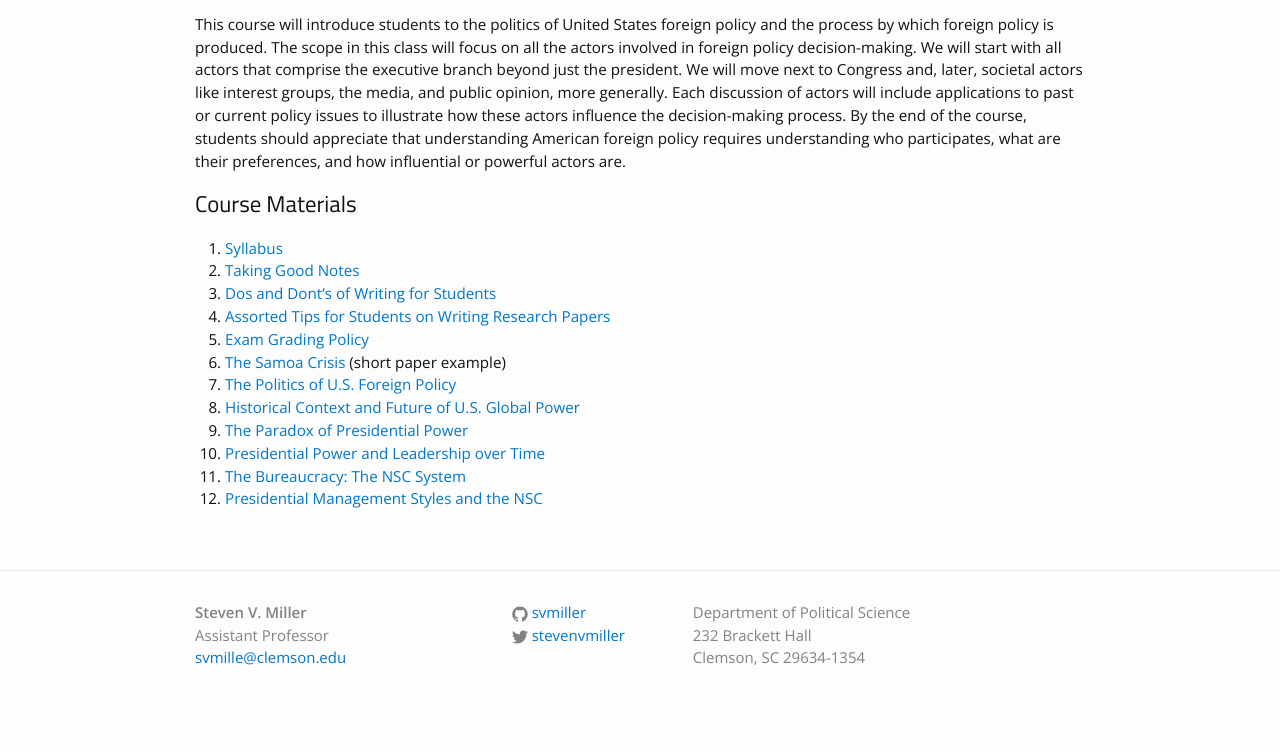
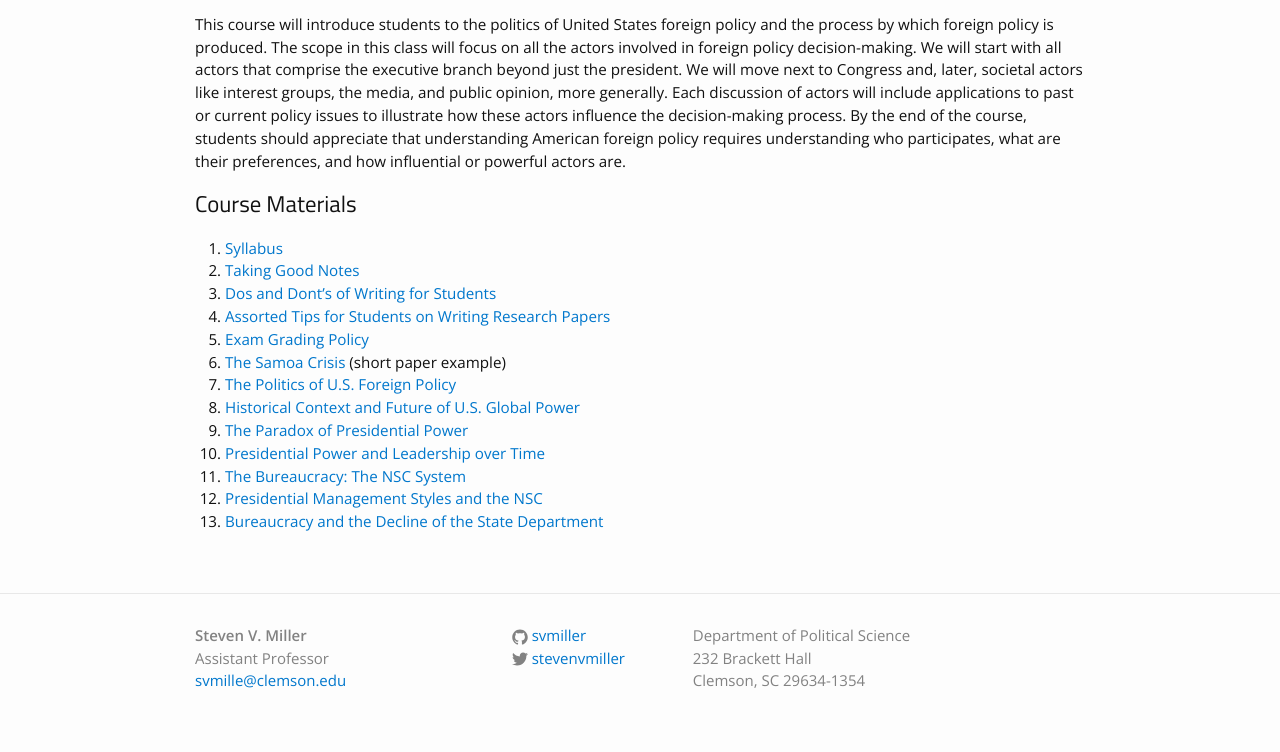
Before and after one commit to svmiller/svmiller.github.io, a Jekyll site: the page built from teaching/posc-3630.md, in a window 1280 px wide. Shown: the part 483-1235 px from the top of the page. Built offline with Jekyll 4.4.1, drawn with Linux system fonts in a browser that asks for light colours; some web fonts are replaced; before the commit the page ends 1212 px from its top, so only the background shows below that.

Commit message:
add lecture (02.02.2016)

```diff
--- a/teaching/posc-3630.md
+++ b/teaching/posc-3630.md
@@ -22,3 +22,4 @@ This course will introduce students to the politics of United States foreign pol
 10. [Presidential Power and Leadership over Time](https://www.dropbox.com/s/t4t43ijs42p97n9/posc3630-lecture-presidential-power-over-time.pdf?dl=0)
 11. [The Bureaucracy: The NSC System](https://www.dropbox.com/s/hb38gomh4lqe10o/posc3630-lecture-bureaucracy-nsc.pdf?dl=0)
 12. [Presidential Management Styles and the NSC](https://www.dropbox.com/s/9iuysp9sacmhl41/posc3630-lecture-presidential-styles-nsc.pdf?dl=0)
+13. [Bureaucracy and the Decline of the State Department](https://www.dropbox.com/s/vw3v140622cee4i/posc3630-lecture-state-bureaucracy.pdf?dl=0)
```
Also changed, not shown: teaching/posc-3410.md (+1 -0 lines).
